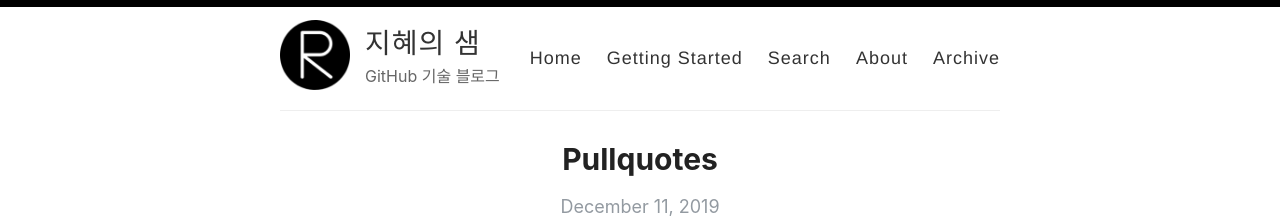
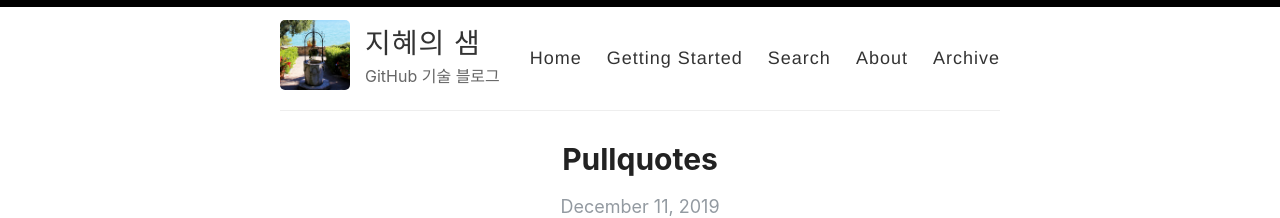
Before and after one commit to wisewell/wisewell.github.io, a Jekyll site: the page built from index.html, in a window 1280 px wide. Shown: the top 218 px of the page. Built offline with Jekyll 4.4.1, drawn with Linux system fonts in a browser that asks for light colours; the list of posts is cut into pages by our own code.

Commit message:
Update profile picture

```diff
--- a/_config.yml
+++ b/_config.yml
@@ -12,7 +12,7 @@ author: Wise Well
 description: GitHub 기술 블로그
 
 # URL of your avatar or profile pic (you could use your GitHub profile pic)
-avatar: /images/reverie.png
+avatar: /images/wisewell.png
 
 #
 # Flags below are optional
```
Also changed, not shown: images/wisewell.png (added).
